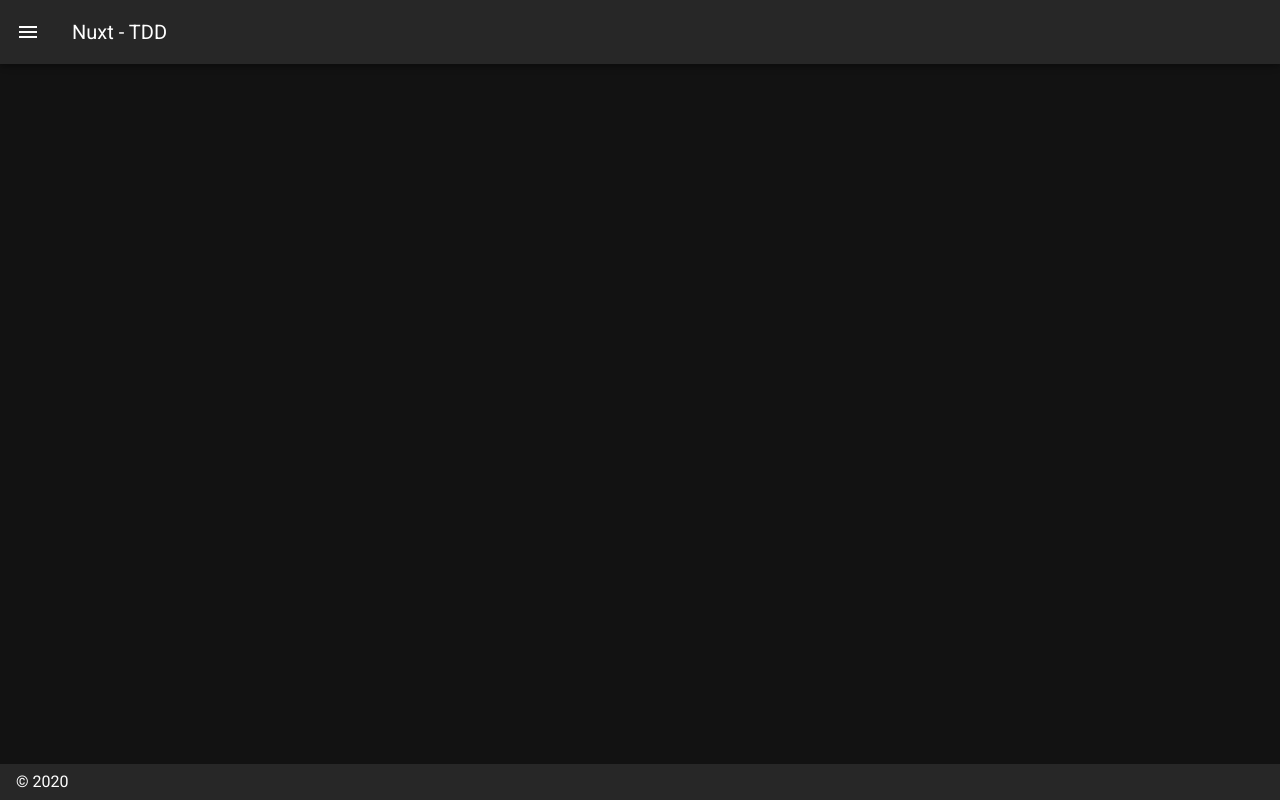
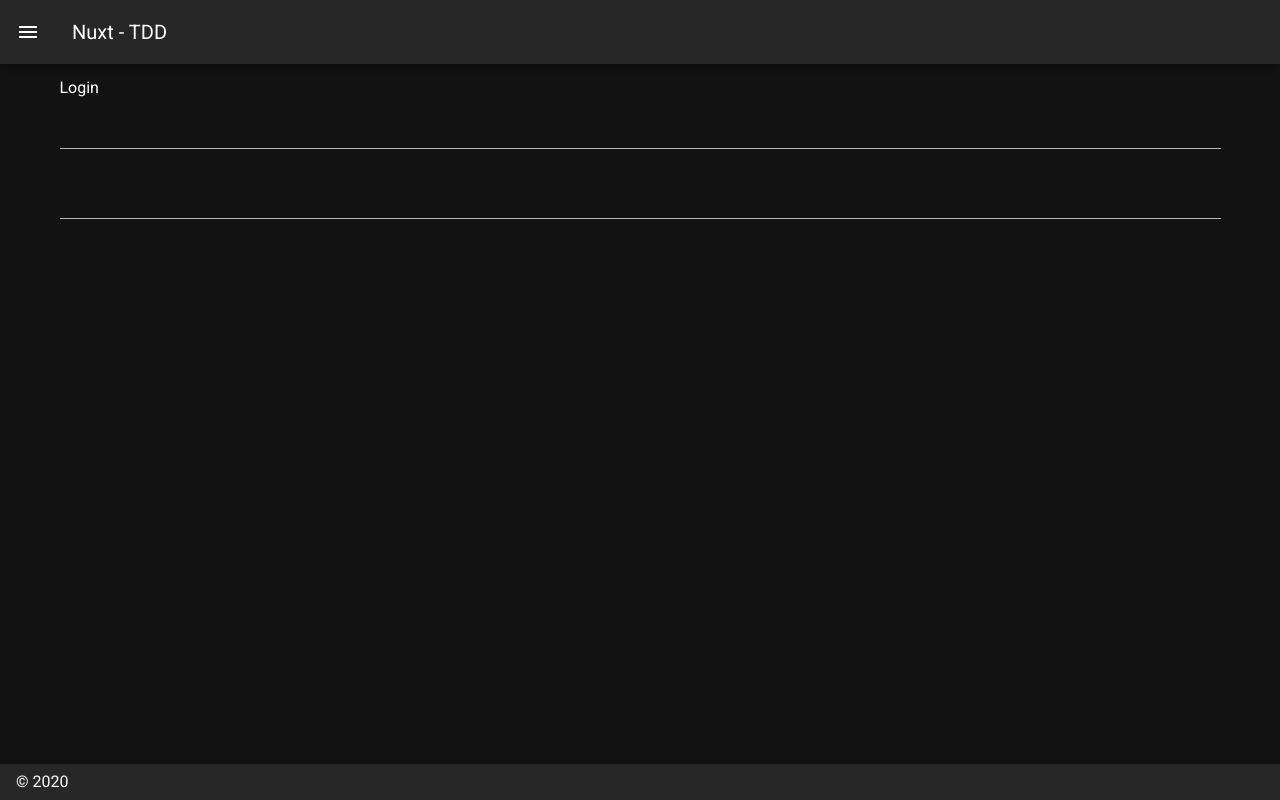
Before and after one commit to pedr-munhoz/nuxt-tdd, a Nuxt app: page /login in a window 1280 px wide. Before the commit this address had no page. Built offline with nearby package versions, Linux system fonts and the light colour scheme.

Commit message:
LoginPage - early state tests.

```diff
--- /dev/null
+++ b/pages/login.vue
@@ -0,0 +1,15 @@
+<template>
+  <div>
+    Login
+    <v-text-field id="emailInput" />
+    <v-text-field id="passwordInput" />
+  </div>
+</template>
+
+<script>
+export default {
+  name: 'LoginPage',
+};
+</script>
+
+<style></style>
```
Also changed, not shown: 1 other file (tests, documents, lock files or other folders).
